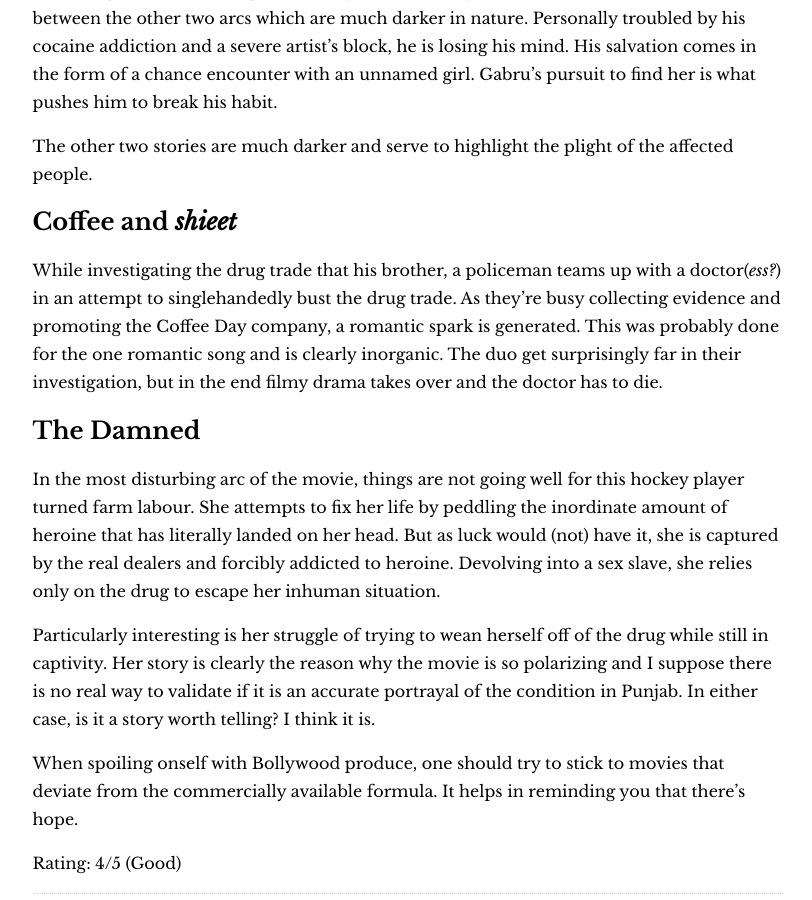
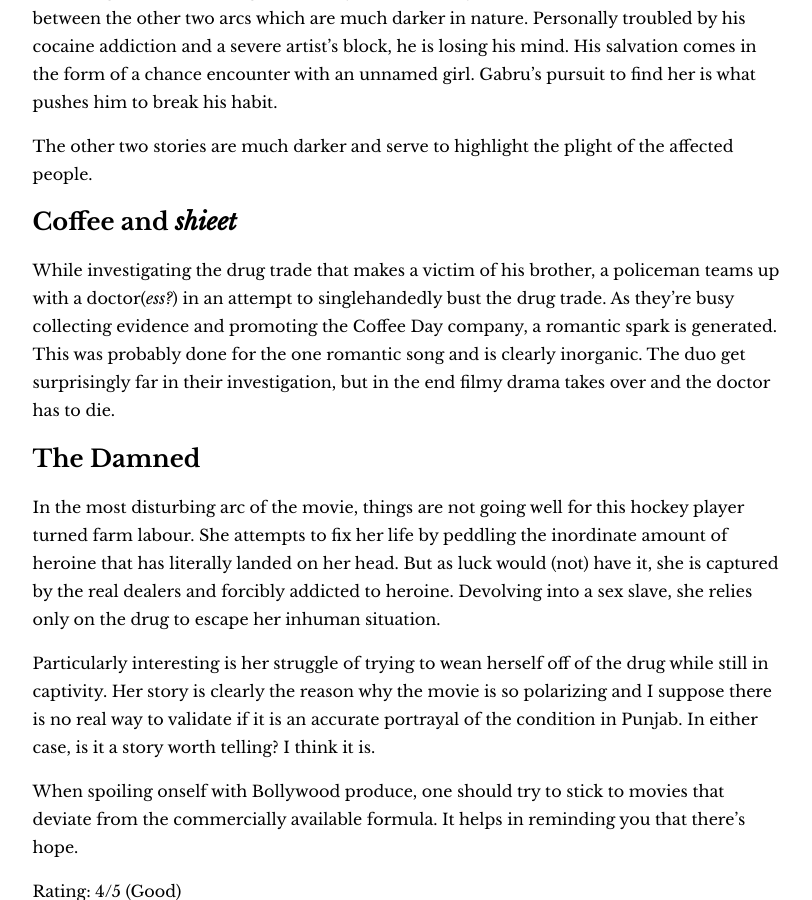
Before and after one commit to satyanash/satyanash.github.io, a Jekyll site: the page built from _posts/2016-07-03-movie-review-udta-punjab-2016.markdown, in a window 1280 px wide and 900 px high, scrolled down 1105 px. Shown: the whole window, without its empty margins (333-1145 px from the left). Built offline with Jekyll 4.4.1, drawn with Linux system fonts in a browser that asks for light colours.

Commit message:
fix spelling, grammar on Zootopia, Udta Punjab

```diff
--- a/_posts/2016-07-03-movie-review-udta-punjab-2016.markdown
+++ b/_posts/2016-07-03-movie-review-udta-punjab-2016.markdown
@@ -34,7 +34,7 @@ The other two stories are much darker and serve to highlight the plight of the a
 
 ## Coffee and _shieet_
 
-While investigating the drug trade that  his brother, a policeman teams up with a doctor(_ess?_) in an attempt to singlehandedly bust the drug trade.
+While investigating the drug trade that makes a victim of his brother, a policeman teams up with a doctor(_ess?_) in an attempt to singlehandedly bust the drug trade.
 As they're busy collecting evidence and promoting the Coffee Day company, a romantic spark is generated.
 This was probably done for the one romantic song and is clearly inorganic.
 The duo get surprisingly far in their investigation, but in the end filmy drama takes over and the doctor has to die.
--- a/_posts/2016-07-05-movie-review-zootopia-2016.markdown
+++ b/_posts/2016-07-05-movie-review-zootopia-2016.markdown
@@ -6,7 +6,7 @@ tags: movie-review
 spoilers: true
 ---
 
-On the cover, Zootopia may appear to be a lazy play of words, a rehashed cobbling of a buddy cop story with added anthropomorphic animals: all the makings of an average film.
+On the cover, Zootopia may appear to be a lazy play of words, a rehashed cobbling of a buddy cop story with added anthropomorphic animals; all the makings of an average film.
 In reality, it is all that along with an intelligently written satire with pop culture references that keeps both the kids and grownups engaged throughout the film.
 
 ![Zootopia (2016)](/img/movie-poster-zootopia-2016.jpg 'Zootopia (2016)')
```
